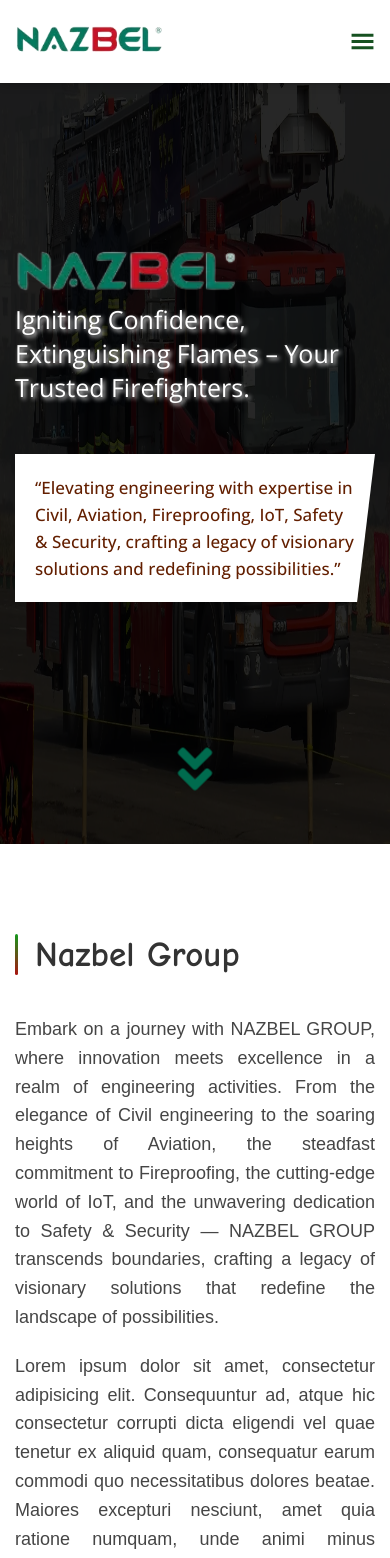
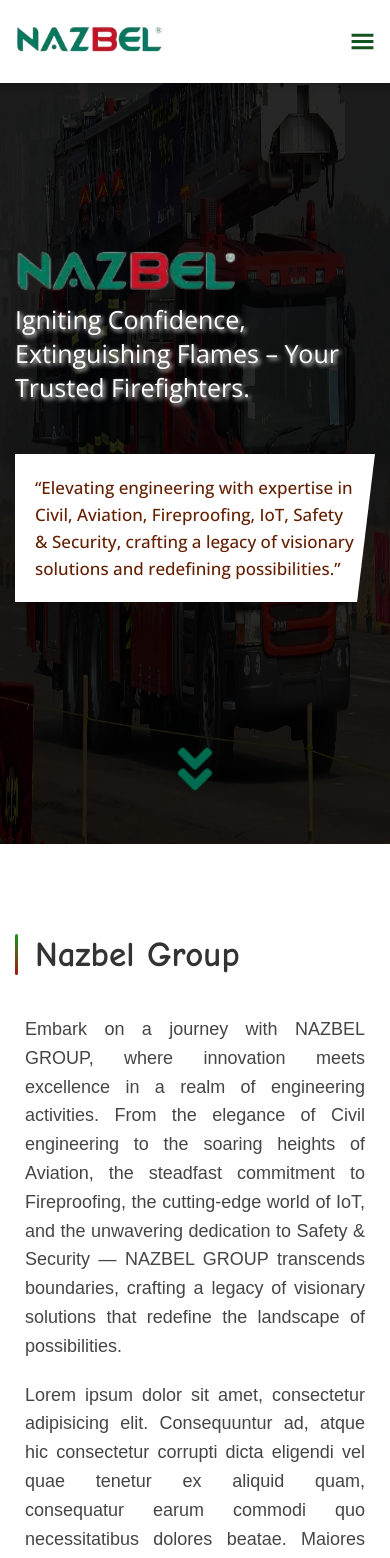
Before and after one commit to muhit-khan/Nazbel_Web, a React (Create React App) app: page / in a window 390 px wide. Shown: the top 1558 px of the page. Built offline with nearby package versions, Linux system fonts and the light colour scheme.

Commit message:
minor bug fix

```diff
--- a/src/components/Navbar/Navbar.css
+++ b/src/components/Navbar/Navbar.css
@@ -95,7 +95,9 @@
   display: flex;
   list-style-type: none;
   justify-content: center;
+  margin-bottom: 5rem;
 }
+
 .side-nav-social a {
   margin: 0 2rem;
   font-size: 3rem;
--- a/src/pages/Homepage/body/About/About.css
+++ b/src/pages/Homepage/body/About/About.css
@@ -52,6 +52,10 @@
     grid-template-columns: repeat(auto-fit, minmax(30rem, 1fr));
   }
 
+  .about-text p {
+    padding: 0 1rem;
+  }
+
   .about-img-small {
     position: absolute;
     bottom: 3rem;
--- a/src/pages/Homepage/body/Founder/Founder.css
+++ b/src/pages/Homepage/body/Founder/Founder.css
@@ -123,6 +123,6 @@
 
   .founder-info {
     gap: 3rem;
-    padding: 5rem 2rem;
+    padding: 6rem 2rem;
   }
 }
```
